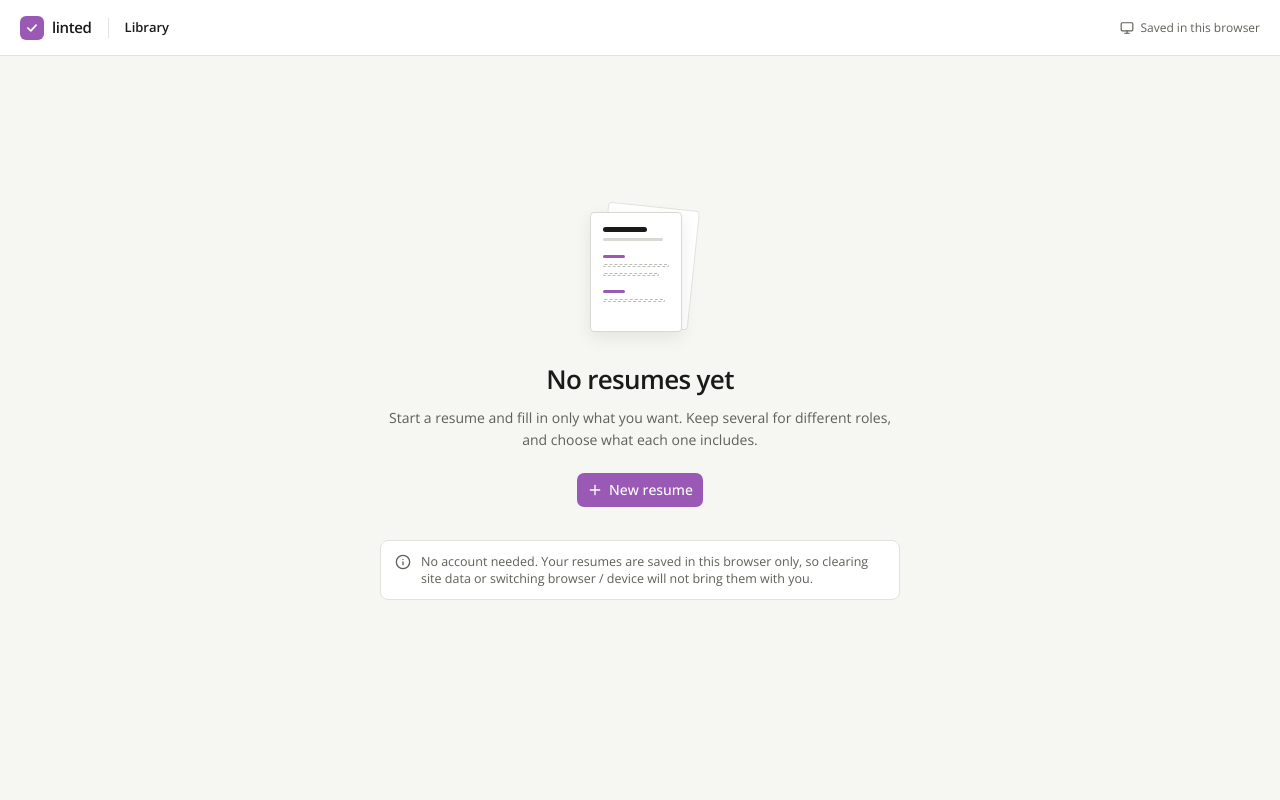
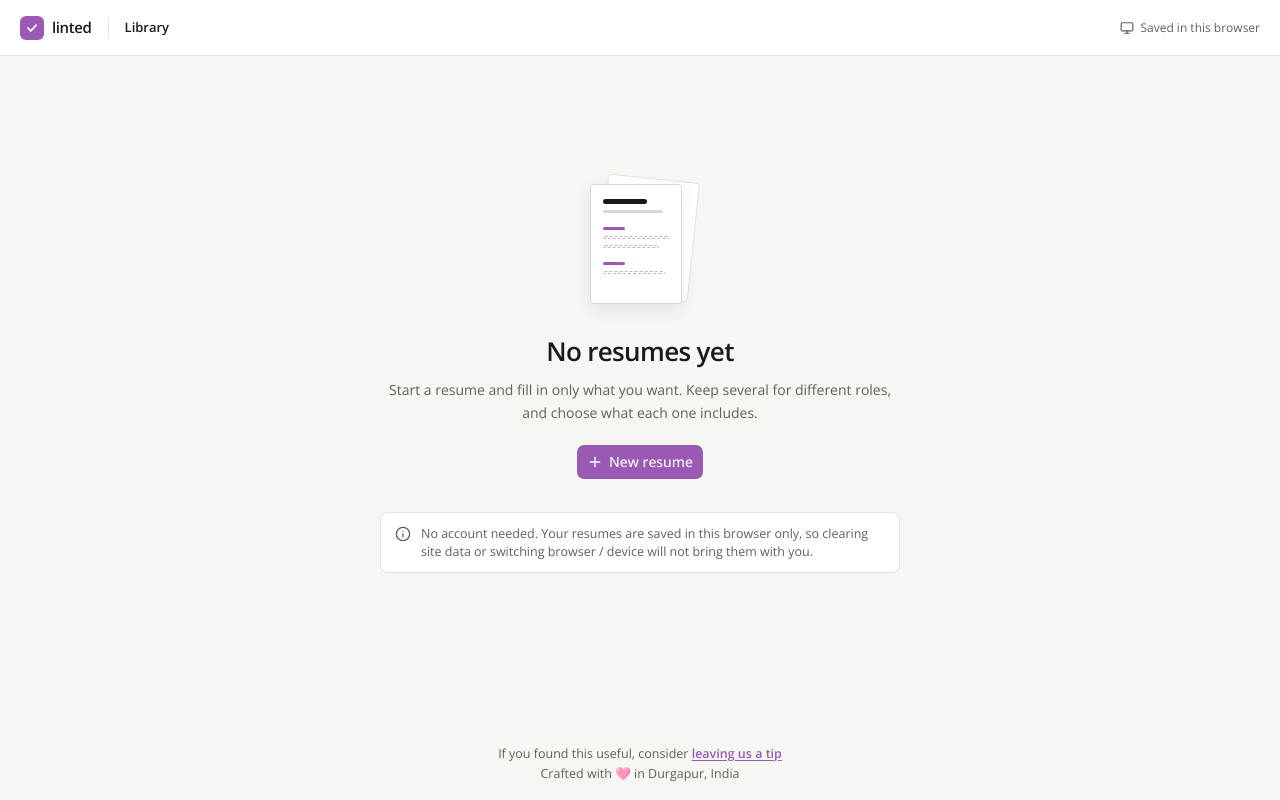
Before and after one commit to gdebojyoti/linted, a Next.js app: page /resume-builder in a window 1280 px wide. Built offline with nearby package versions, Linux system fonts and the light colour scheme.

Commit message:
Footer msg with sponsor link.

```diff
--- a/components/library/library.tsx
+++ b/components/library/library.tsx
@@ -194,6 +194,15 @@ export function Library() {
         onSubmit={handleSubmit}
         returnFocusTo={openerRef}
       />
+
+      <div className="flex flex-col items-center pb-4 text-[12.5px] text-ink-muted gap-0.5">
+        <span>
+          If you found this useful,
+          consider <a className="text-accent underline underline-offset-2 font-semibold" target="_blank" href="https://pages.razorpay.com/debojyotighosh">leaving us a tip</a>
+        </span>
+        <span>Crafted with 🩷 in Durgapur, India</span>
+        {/* <span>Crafted with ❤️ in 🇮🇳</span> */}
+      </div>
     </div>
   );
 }
```
